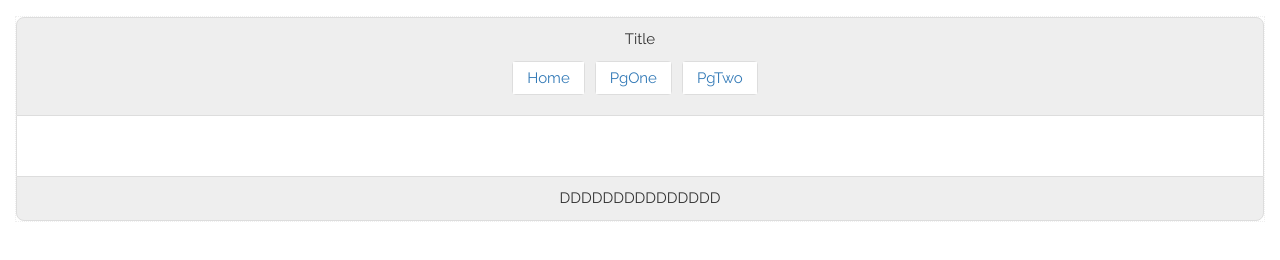
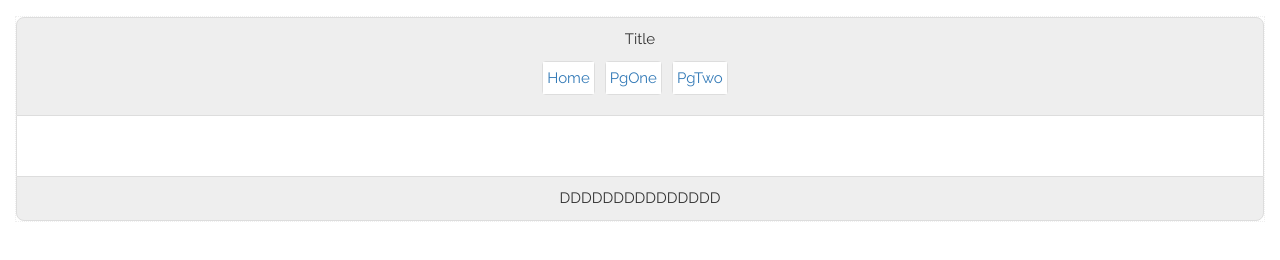
Before and after one commit to amin2009/testpg101, a plain HTML site: page index.html in a window 1280 px wide. Drawn offline with Linux system fonts and the light colour scheme; files that its build step writes are made by us from their sources.

Commit message:
Update index.html

```diff
--- a/index.html
+++ b/index.html
@@ -27,7 +27,7 @@
         .pgfooter,
         .pgtitle{
             text-align: center;
-            padding: 10px;
+            padding: 10px 2px;
             border: 1px solid #ddd;
             background: #eee;
 
@@ -79,7 +79,7 @@
         ul.nav li a{
             float: left;
             text-align: center;
-            padding: 5px 14px;
+            padding: 5px 4px;
             background: #fff;
         }
     </style>
```
